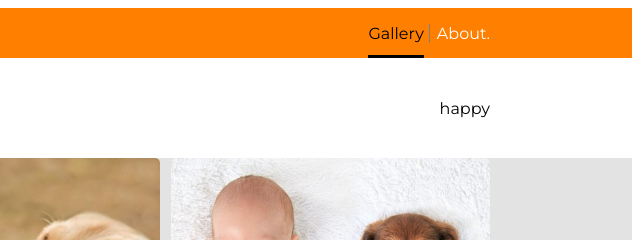
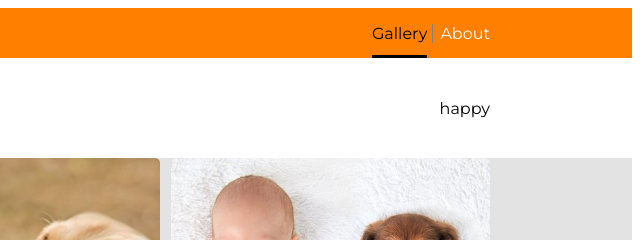
Before and after one commit to DvirAvraham/meme-generator, a plain HTML site: page index.html in a window 1280 px wide. Shown: the top 240 px of the page, 640-1280 px from the left. Drawn offline with Linux system fonts and the light colour scheme; files whose address does not match are found by name.

Commit message:
change about

```diff
--- a/index.html
+++ b/index.html
@@ -19,7 +19,7 @@
                 <ul class="header-options-list flex clean-list">
                     <li class="header-gallery-btn" onclick="renderImgs()"> Gallery </li>
                     <li class="header-ham-btn" onclick="renderImgs(), toggleNav()"> Gallery </li>
-                    <li class="header-about-btn"> About.</li>
+                    <li class="header-about-btn"> About</li>
                 </ul>
             </div>
             <button class="nav-btn" onclick="toggleNav()">☰</button>
```
